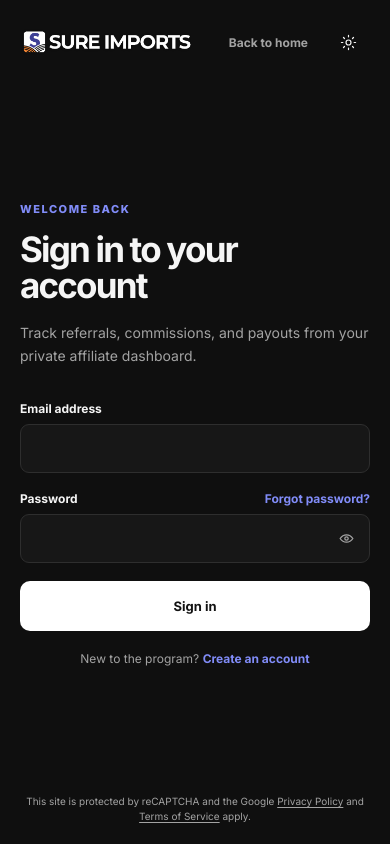
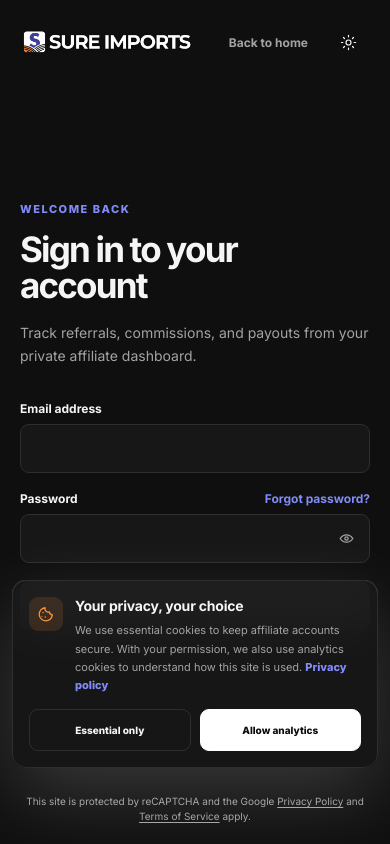
Before and after one commit to Spreaditlimited/affiliate.sureimports.com, a Next.js app: page /sign-in in a window 390 px wide. Built offline with nearby package versions, Linux system fonts and the light colour scheme; no server answers.

Commit message:
feat: add privacy-aware cookie consent

```diff
--- a/app/(home)/page.tsx
+++ b/app/(home)/page.tsx
@@ -39,7 +39,7 @@ export default function AffiliateLandingPage() {
       </div>
     </div></section>
 
-    <section className="ah-proof"><div className="site-container"><p>Built on real trade, <br />not empty clicks</p><div className="ah-proof-metrics"><article><strong>40,000+</strong><span>Customers served</span></article><article><strong>7 years</strong><span>Operating</span></article><article><strong>China → Africa</strong><span>Shipping specialists</span></article><article><strong>Transparent</strong><span>Commission records</span></article></div></div></section>
+    <section className="ah-proof"><div className="site-container"><p>Built on real trade, <br />not empty clicks</p><div className="ah-proof-metrics"><article><strong>40,000+</strong><span>Registered users</span></article><article><strong>Since 2018</strong><span>Operating</span></article><article><strong>China → Africa</strong><span>Shipping specialists</span></article><article><strong>Transparent</strong><span>Commission records</span></article></div></div></section>
 
     <section className="ah-section" id="how-it-works"><div className="site-container"><div className="ah-heading ah-heading-split"><div><p className="ah-kicker">Choose how you refer</p><h2>One programme.<br />Two ways to earn.</h2></div><p>Share a personal referral link or connect an existing business platform. Both paths create clear, permanent ownership records.</p></div><div className="ah-entry-grid">
       <article className="ah-entry"><header><i><LinkIcon /></i><span>For creators, consultants and individuals</span></header><h3>Share your referral link</h3><p>Send your unique link to people who need Sure Imports. Their eligible activity stays connected to your affiliate account.</p><ol><li><span>01</span>Copy your link</li><li><span>02</span>Recommend the right service</li><li><span>03</span>Track the result</li></ol><Link href="/sign-up">Start with a referral link</Link></article>
--- /dev/null
+++ b/app/components/CookieNotice.module.css
@@ -0,0 +1,148 @@
+.notice {
+  position: fixed;
+  z-index: 1000;
+  right: 22px;
+  bottom: 22px;
+  width: min(520px, calc(100vw - 44px));
+  display: grid;
+  grid-template-columns: 42px minmax(0, 1fr);
+  gap: 15px;
+  padding: 20px;
+  border: 1px solid hsl(var(--border));
+  border-radius: 16px;
+  background: hsl(var(--card) / 0.97);
+  color: hsl(var(--foreground));
+  box-shadow: 0 28px 80px hsl(var(--foreground) / 0.18);
+  backdrop-filter: blur(18px);
+}
+
+.icon {
+  width: 42px;
+  height: 42px;
+  display: grid;
+  place-items: center;
+  border-radius: 11px;
+  background: color-mix(in srgb, var(--orange) 13%, transparent);
+  color: var(--orange);
+}
+
+.icon svg {
+  width: 21px;
+  height: 21px;
+  fill: none;
+  stroke: currentColor;
+  stroke-width: 1.7;
+  stroke-linecap: round;
+  stroke-linejoin: round;
+}
+
+.icon circle {
+  fill: currentColor;
+  stroke: none;
+}
+
+.content strong {
+  display: block;
+  font-size: 14px;
+  letter-spacing: -0.015em;
+}
+
+.content p {
+  margin: 7px 0 0;
+  color: hsl(var(--muted-foreground));
+  font-size: 11px;
+  line-height: 1.65;
+}
+
+.content a {
+  color: var(--indigo);
+  font-weight: 750;
+}
+
+.content a:hover {
+  text-decoration: underline;
+  text-underline-offset: 3px;
+}
+
+.actions {
+  grid-column: 2;
+  display: flex;
+  justify-content: flex-end;
+  gap: 9px;
+  margin-top: 2px;
+}
+
+.actions button {
+  min-height: 39px;
+  padding: 0 15px;
+  border: 1px solid hsl(var(--border));
+  border-radius: 9px;
+  background: transparent;
+  color: hsl(var(--foreground));
+  cursor: pointer;
+  font: inherit;
+  font-size: 10px;
+  font-weight: 780;
+}
+
+.actions button:last-child {
+  border-color: white;
+  background: white;
+  color: #0d0d0d;
+}
+
+.actions button:hover {
+  background: hsl(var(--secondary));
+}
+
+.actions button:last-child:hover {
+  background: #e9e9e9;
+}
+
+.actions button:focus-visible,
+.content a:focus-visible {
+  outline: 2px solid var(--indigo);
+  outline-offset: 3px;
+}
+
+@media (max-width: 580px) {
+  .notice {
+    right: 12px;
+    bottom: calc(76px + env(safe-area-inset-bottom));
+    width: calc(100vw - 24px);
+    grid-template-columns: 34px minmax(0, 1fr);
+    gap: 12px;
+    padding: 16px;
+    border-radius: 14px;
+  }
+
+  .icon {
+    width: 34px;
+    height: 34px;
+    border-radius: 9px;
+  }
+
+  .icon svg {
+    width: 18px;
+    height: 18px;
+  }
+
+  .actions {
+    grid-column: 1 / -1;
+    display: grid;
+    grid-template-columns: 1fr 1fr;
+    margin-top: 3px;
+  }
+
+  .actions button {
+    width: 100%;
+    min-height: 42px;
+    padding-inline: 10px;
+  }
+}
+
+@media (prefers-reduced-motion: reduce) {
+  .notice {
+    scroll-behavior: auto;
+  }
+}
--- /dev/null
+++ b/app/components/CookieNotice.tsx
@@ -0,0 +1,93 @@
+'use client';
+
+import { useEffect, useState } from 'react';
+import styles from './CookieNotice.module.css';
+
+const CONSENT_KEY = 'sure-imports-affiliate-cookie-consent';
+type ConsentChoice = 'analytics' | 'essential';
+
+type ConsentWindow = Window & {
+  gtag?: (...args: unknown[]) => void;
+};
+
+function updateGoogleConsent(choice: ConsentChoice) {
+  (window as ConsentWindow).gtag?.('consent', 'update', {
+    analytics_storage: choice === 'analytics' ? 'granted' : 'denied',
+    ad_storage: 'denied',
+    ad_user_data: 'denied',
+    ad_personalization: 'denied',
+  });
+}
+
+function CookieIcon() {
+  return (
+    <svg viewBox="0 0 24 24" aria-hidden="true">
+      <path d="M20.5 13.2A8.8 8.8 0 1 1 10.8 3.5a4.5 4.5 0 0 0 5.7 5.7 4.5 4.5 0 0 0 4 4Z" />
+      <circle cx="8" cy="10" r="1" />
+      <circle cx="11" cy="16" r="1" />
+      <circle cx="6.5" cy="15.5" r=".7" />
+    </svg>
+  );
+}
+
+export function CookieNotice() {
+  const [isVisible, setIsVisible] = useState(false);
+
+  useEffect(() => {
+    try {
+      const savedChoice = localStorage.getItem(CONSENT_KEY);
+      if (savedChoice === 'analytics' || savedChoice === 'essential') {
+        updateGoogleConsent(savedChoice);
+        return;
+      }
+    } catch (error) {
+      console.warn('Cookie preference storage is unavailable.', error);
+    }
+
+    setIsVisible(true);
+  }, []);
+
+  function saveChoice(choice: ConsentChoice) {
+    try {
+      localStorage.setItem(CONSENT_KEY, choice);
+    } catch (error) {
+      console.warn('Cookie preference could not be saved.', error);
+    }
+
+    updateGoogleConsent(choice);
+    setIsVisible(false);
+  }
+
+  if (!isVisible) return null;
+
+  return (
+    <aside
+      className={styles.notice}
+      aria-label="Cookie preferences"
+      aria-live="polite"
+    >
+      <div className={styles.icon}>
+        <CookieIcon />
+      </div>
+      <div className={styles.content}>
+        <strong>Your privacy, your choice</strong>
+        <p>
+          We use essential cookies to keep affiliate accounts secure. With your
+          permission, we also use analytics cookies to understand how this site
+          is used.{' '}
+          <a href="https://www.sureimports.com/privacy-policy">
+            Privacy policy
+          </a>
+        </p>
+      </div>
+      <div className={styles.actions}>
+        <button type="button" onClick={() => saveChoice('essential')}>
+          Essential only
+        </button>
+        <button type="button" onClick={() => saveChoice('analytics')}>
+          Allow analytics
+        </button>
+      </div>
+    </aside>
+  );
+}
--- a/app/layout.tsx
+++ b/app/layout.tsx
@@ -1,6 +1,8 @@
 import type { Metadata, Viewport } from 'next';
 import { Inter } from 'next/font/google';
 import { GoogleAnalytics } from '@next/third-parties/google';
+import Script from 'next/script';
+import { CookieNotice } from '@/app/components/CookieNotice';
 import { ThemeProvider } from '@/app/components/ThemeProvider';
 import './globals.css';
 
@@ -64,8 +66,32 @@ export default function RootLayout({
 }>) {
   return (
     <html lang="en" suppressHydrationWarning data-scroll-behavior="smooth">
+      <head>
+        <Script
+          id="affiliate-google-consent-default"
+          strategy="beforeInteractive"
+          dangerouslySetInnerHTML={{
+            __html: `
+              window.dataLayer = window.dataLayer || [];
+              function gtag(){dataLayer.push(arguments);}
+              var affiliateConsent = null;
+              try { affiliateConsent = localStorage.getItem('sure-imports-affiliate-cookie-consent'); } catch (error) {}
+              gtag('consent', 'default', {
+                analytics_storage: affiliateConsent === 'analytics' ? 'granted' : 'denied',
+                ad_storage: 'denied',
+                ad_user_data: 'denied',
+                ad_personalization: 'denied',
+                functionality_storage: 'granted',
+                security_storage: 'granted',
+                wait_for_update: 500
+              });
+            `,
+          }}
+        />
+      </head>
       <body className={inter.className}>
         <ThemeProvider>{children}</ThemeProvider>
+        <CookieNotice />
         <GoogleAnalytics gaId={gaMeasurementId} />
       </body>
     </html>
```
